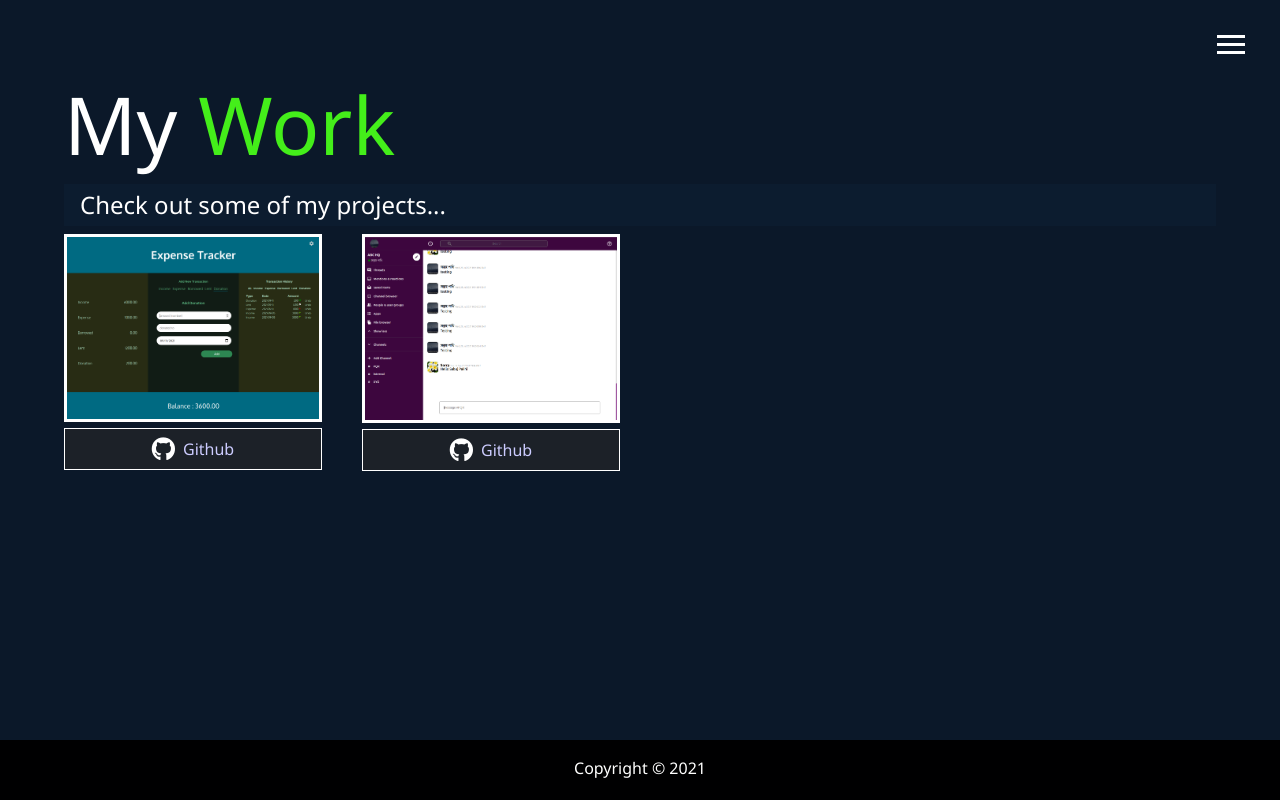
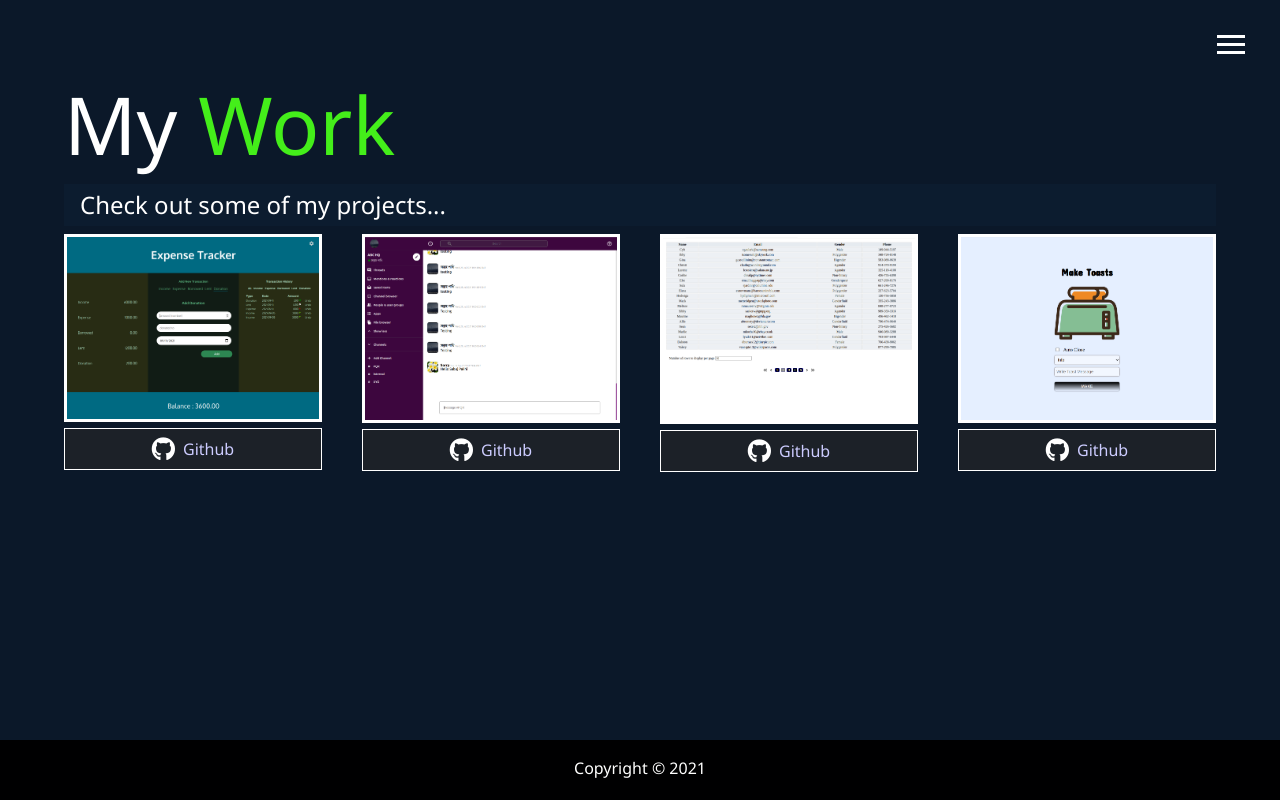
Before and after one commit to asif-almahmud/my-portfolio, a website: page dist/work.html in a window 1280 px wide. Drawn offline with Linux system fonts and the light colour scheme.

Commit message:
Added react-toasts project to the work

```diff
--- a/dist/work.html
+++ b/dist/work.html
@@ -49,7 +49,7 @@
     <div class="projects">
         <div class="item">
             <a href="https://asif-almahmud.github.io/simple-expense-tracker/" target="_blank" >
-                <img src="img/project1.png" alt="Project">
+                <img src="img/project1.png" alt="Project-1">
             </a>
             <a href="https://github.com/asif-almahmud/simple-expense-tracker" target="_blank" class="btn-dark">
                 <i class="fab fa-github"></i> Github
@@ -57,9 +57,25 @@
         </div>
         <div class="item">
             <a href="https://agitated-wilson-2e9a92.netlify.app/" target="_blank">
-                <img src="img/project2.png" alt="Project">
+                <img src="img/project2.png" alt="Project-2">
             </a>
             <a href="https://github.com/asif-almahmud/slack-clone" target="_blank" class="btn-dark">
+                <i class="fab fa-github"></i> Github
+            </a>
+        </div>
+        <div class="item">
+            <a href="https://asif-almahmud.github.io/simple-pagination/" target="_blank">
+                <img src="img/project3.png" alt="Project-3">
+            </a>
+            <a href="https://github.com/asif-almahmud/simple-pagination" target="_blank" class="btn-dark">
+                <i class="fab fa-github"></i> Github
+            </a>
+        </div>
+        <div class="item">
+            <a href="https://quizzical-albattani-eac26d.netlify.app/" target="_blank">
+                <img src="img/project4.png" alt="Project-4">
+            </a>
+            <a href="https://github.com/asif-almahmud/react-toasts" target="_blank" class="btn-dark">
                 <i class="fab fa-github"></i> Github
             </a>
         </div>
```
Also changed, not shown: dist/img/project3.png (added), dist/img/project4.png (added).
